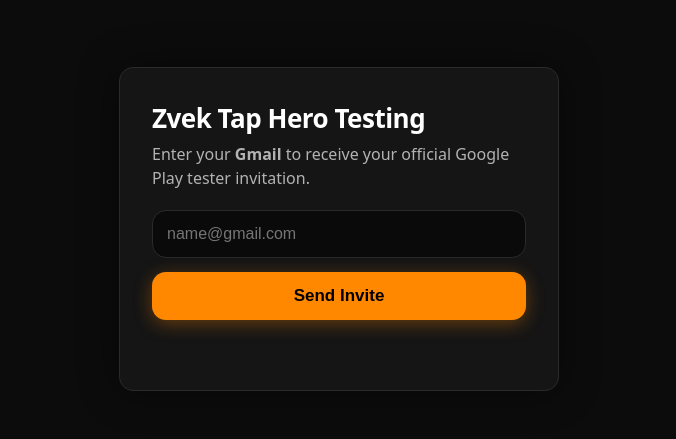
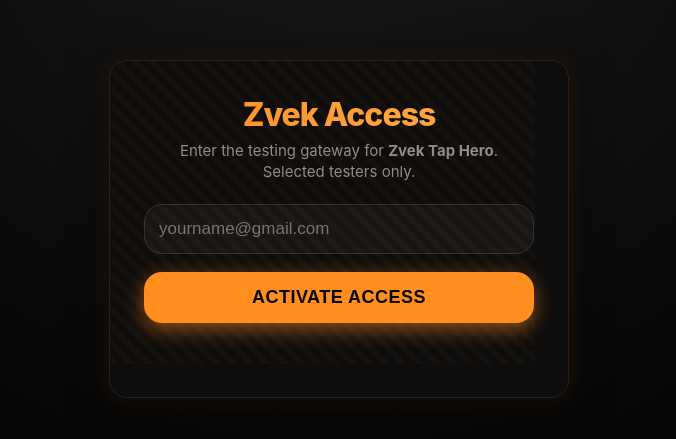
Before and after one commit to zvekisha95/zvek-tap-hero-invite, a plain HTML site: page index.html in a window 1280 px wide. Shown: the part 171-610 px from the top of the page, without its empty margins (301-977 px from the left). Drawn offline with Linux system fonts and the light colour scheme.

Commit message:
Update index.html

```diff
--- a/index.html
+++ b/index.html
@@ -1,122 +1,158 @@
 <!doctype html>
 <html lang="en">
 <head>
-  <meta charset="utf-8" />
-  <meta name="viewport" content="width=device-width, initial-scale=1" />
-  <title>Zvek Tap Hero — Official Tester Invite</title>
+<meta charset="utf-8">
+<meta name="viewport" content="width=device-width, initial-scale=1">
+<title>Zvek Tap Hero — Access Gate</title>
 
 <style>
   :root {
-      --bg: #0c0c0c;
-      --card: #151515;
-      --border: #2a2a2a;
-      --accent: #ff8800;
-      --accent-glow: rgba(255, 136, 0, 0.35);
-      --text-muted: #b3b3b3;
-      --radius: 14px;
-      --transition: 0.25s ease;
+    --bg: #050505;
+    --card: #0d0d0d;
+    --secondary: #161616;
+    --accent: #ff8f1f;
+    --accent-glow: rgba(255,135,31,0.55);
+    --txt-muted: #8e8e8e;
+    --radius: 18px;
+    --transition: 0.3s ease;
   }
 
   * { box-sizing: border-box; }
 
   body {
+    background: radial-gradient(circle at top, #1a1a1a, #050505 70%);
     margin: 0;
     height: 100vh;
     display: grid;
     place-items: center;
-      background: var(--bg);
-      font-family: system-ui, -apple-system, Segoe UI, Roboto, sans-serif;
+    font-family: "Inter", system-ui, sans-serif;
     color: #fff;
   }
 
-    .card {
-      width: 90%;
-      max-width: 440px;
-      background: var(--card);
-      padding: 32px;
-      border-radius: var(--radius);
-      border: 1px solid var(--border);
-      box-shadow: 0 0 40px rgba(0,0,0,0.45);
-      animation: fadeIn 0.6s ease;
+  /* Title glow */
+  h1 {
+    font-size: 32px;
+    margin: 0 0 6px;
+    text-align: center;
+    font-weight: 800;
+    letter-spacing: -1px;
+    background: linear-gradient(90deg, #ff8f1f, #ffaf4b);
+    -webkit-background-clip: text;
+    -webkit-text-fill-color: transparent;
   }
 
-    h1 {
-      margin: 0 0 6px 0;
-      font-size: 26px;
-      font-weight: 700;
-      letter-spacing: -0.5px;
+  /* Card container */
+  .card {
+    width: 92%;
+    max-width: 460px;
+    background: var(--card);
+    padding: 34px;
+    border-radius: var(--radius);
+    border: 1px solid #222;
+    box-shadow: 0 0 40px rgba(0,0,0,0.65), 0 0 25px rgba(255,135,31,0.15);
+    animation: fadeIn 0.7s ease forwards;
+    backdrop-filter: blur(4px);
+    position: relative;
+    overflow: hidden;
   }
 
-    p {
-      margin: 0 0 20px 0;
-      color: var(--text-muted);
-      line-height: 1.5;
+  /* Moving neon grid in the background */
+  .card::before {
+    content: "";
+    position: absolute;
+    inset: 0;
+    background: repeating-linear-gradient(
+      45deg,
+      rgba(255,140,30,0.04),
+      rgba(255,140,30,0.04) 6px,
+      transparent 6px,
+      transparent 12px
+    );
+    animation: pulseGrid 6s linear infinite;
   }
 
+  .subtitle {
+    text-align: center;
+    margin-top: 4px;
+    font-size: 15px;
+    color: var(--txt-muted);
+    line-height: 1.4;
+  }
+
+  /* Input */
   input {
     width: 100%;
     padding: 14px;
-      border: 1px solid var(--border);
-      background: #0a0a0a;
+    margin-top: 22px;
     border-radius: var(--radius);
+    border: 1px solid #333;
+    background: var(--secondary);
     color: #fff;
-      font-size: 16px;
+    font-size: 17px;
     outline: none;
     transition: var(--transition);
   }
 
   input:focus {
     border-color: var(--accent);
-      box-shadow: 0 0 8px var(--accent-glow);
+    box-shadow: 0 0 12px var(--accent-glow);
   }
 
+  /* Button */
   button {
     width: 100%;
-      padding: 14px;
-      margin-top: 14px;
-      border: none;
+    padding: 15px;
+    margin-top: 18px;
     border-radius: var(--radius);
     background: var(--accent);
     color: #000;
-      font-weight: 700;
-      font-size: 17px;
+    font-size: 18px;
+    font-weight: 800;
+    letter-spacing: 0.5px;
     cursor: pointer;
+    border: none;
     transition: var(--transition);
-      box-shadow: 0 4px 18px var(--accent-glow);
+    box-shadow: 0 6px 20px var(--accent-glow);
   }
 
   button:hover {
-      transform: translateY(-2px);
-      box-shadow: 0 6px 26px var(--accent-glow);
+    transform: translateY(-3px);
+    box-shadow: 0 8px 26px var(--accent-glow);
   }
 
   #msg {
-      margin-top: 18px;
-      font-size: 15px;
+    margin-top: 20px;
+    font-size: 16px;
     min-height: 20px;
+    text-align: center;
   }
 
-    .ok { color: #22c55e; }
-    .err { color: #ef4444; }
+  .ok { color: #2ee168; }
+  .err { color: #ef3c3c; }
 
   @keyframes fadeIn {
     from { opacity: 0; transform: translateY(10px); }
     to { opacity: 1; transform: translateY(0); }
+  }
+
+  @keyframes pulseGrid {
+    0% { transform: translate(0,0); }
+    100% { transform: translate(-40px, -40px); }
   }
 </style>
 </head>
 
 <body>
 
-  <main class="card">
-    <h1>Zvek Tap Hero Testing</h1>
-    <p>Enter your <b>Gmail</b> to receive your official Google Play tester invitation.</p>
+<div class="card">
+  <h1>Zvek Access</h1>
+  <div class="subtitle">Enter the testing gateway for <b>Zvek Tap Hero</b>.<br> Selected testers only.</div>
 
-    <input id="email" type="email" placeholder="name@gmail.com" />
-    <button onclick="sendInvite()">Send Invite</button>
+  <input id="email" type="email" placeholder="yourname@gmail.com">
+  <button onclick="sendInvite()">ACTIVATE ACCESS</button>
 
   <div id="msg"></div>
-  </main>
+</div>
 
 <script>
 async function sendInvite() {
@@ -124,13 +160,13 @@
   const msg = document.getElementById("msg");
 
   if (!email.endsWith("@gmail.com")) {
-        msg.textContent = "⛔ Gmail only (must end with @gmail.com)";
     msg.className = "err";
+    msg.textContent = "⛔ Only Gmail accounts allowed.";
     return;
   }
 
-      msg.textContent = "⏳ Sending...";
   msg.className = "";
+  msg.textContent = "⏳ Processing…";
 
   try {
     const res = await fetch("/api/send-invite", {
@@ -142,15 +178,15 @@
     const data = await res.json();
 
     if (data.ok) {
-          msg.textContent = "✅ Invite sent successfully! Check your Gmail.";
       msg.className = "ok";
+      msg.textContent = "✅ Access link sent! Check your Gmail.";
     } else {
+      msg.className = "err";
       msg.textContent = "❌ Error: " + (data.error || "Unknown");
-          msg.className = "err";
     }
   } catch (err) {
+    msg.className = "err";
     msg.textContent = "❌ Network error.";
-        msg.className = "err";
   }
 }
 </script>
```
Lines whose indentation alone changed are shown as unchanged.
